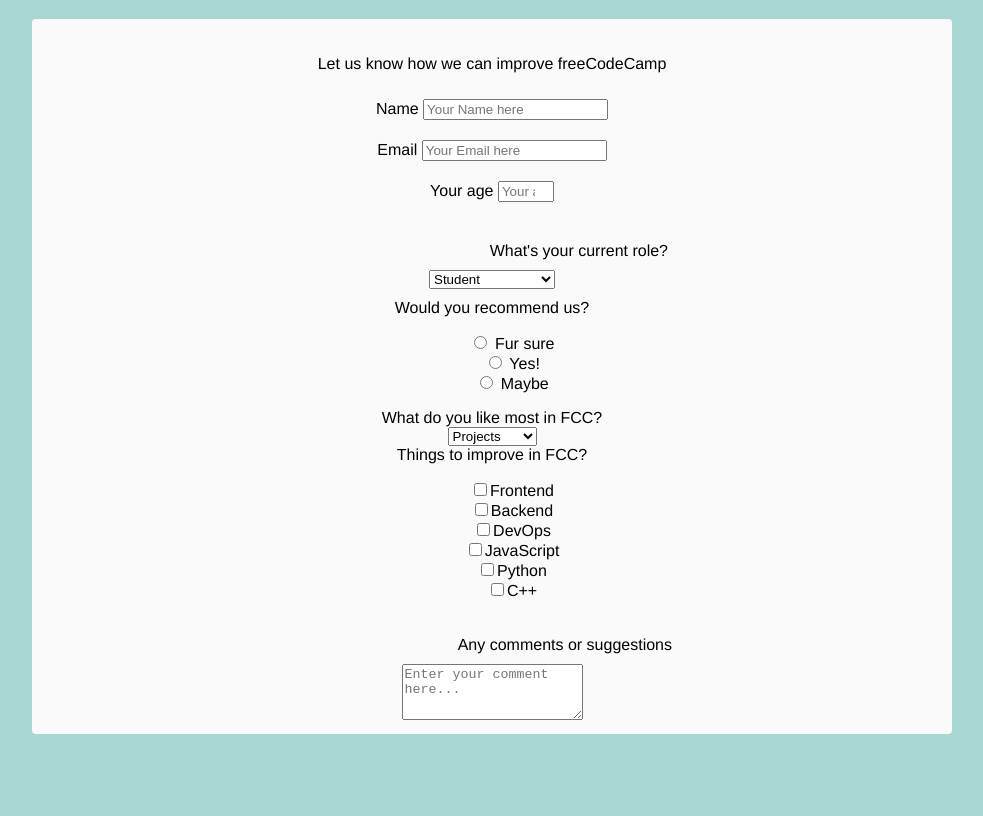
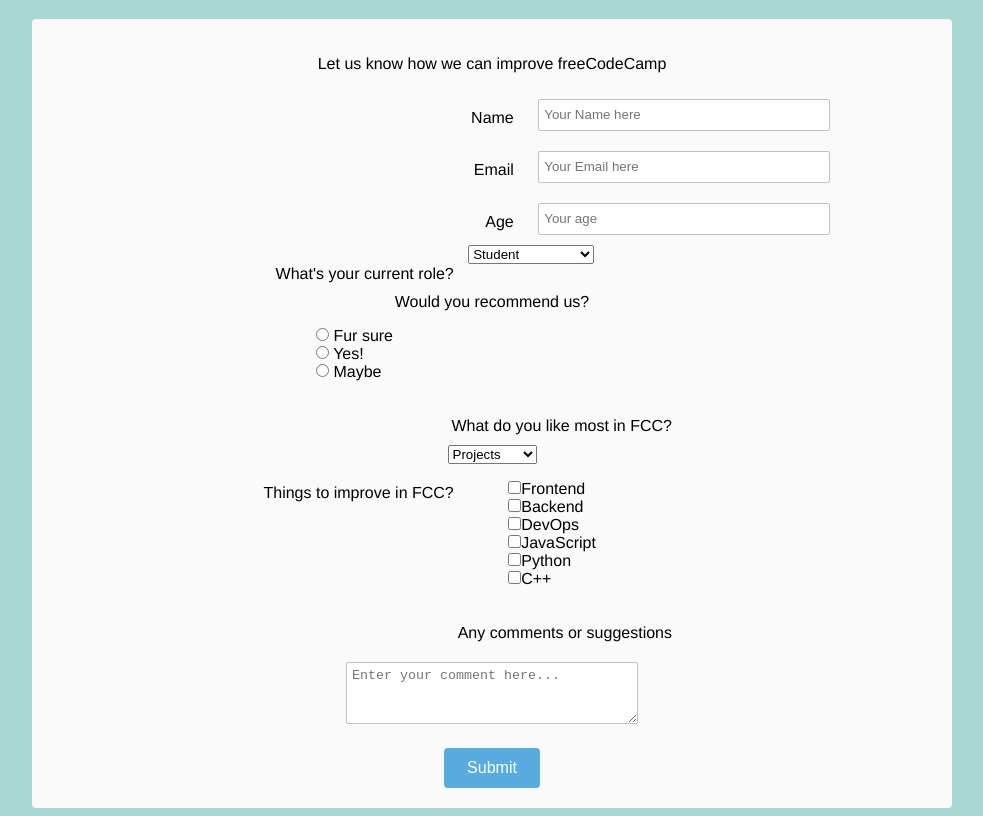
Before and after one commit to diyarfaraj/feeCodeCamp-Survey-form, a plain HTML site: page index.html in a window 1280 px wide. Shown: the part 61-877 px from the top of the page, without its empty margins (148-1131 px from the left). Before the commit the page ends 803 px from the top, so only its background shows below. Drawn offline with Linux system fonts and the light colour scheme.

Commit message:
finished project, not perfect

```diff
--- a/index.html
+++ b/index.html
@@ -15,16 +15,33 @@
       </p>
       <form action="" id="survey-form">
         <div class="rowTab">
+          <div class="labels">
             <label id="name-label"> Name </label>
-          <input type="text" id="name" placeholder="Your Name here" />
+          </div>
+          <input
+            class="input-field"
+            type="text"
+            id="name"
+            placeholder="Your Name here"
+          />
         </div>
         <div class="rowTab">
+          <div class="labels">
             <label id="email-label"> Email</label>
-          <input type="email" id="email" placeholder="Your Email here" />
+          </div>
+          <input
+            class="input-field"
+            type="email"
+            id="email"
+            placeholder="Your Email here"
+          />
         </div>
         <div class="rowTab">
-          <label id="number-label">Your age</label>
+          <div class="labels">
+            <label id="number-label">Age</label>
+          </div>
           <input
+            class="input-field"
             type="number"
             min="18"
             max="55"
@@ -48,19 +65,23 @@
             </select>
           </div>
         </div>
+        <div class="rowTab">
           <div>
             <label for="">Would you recommend us?</label>
           </div>
-        <div>
+          <div class="rightTab">
             <ul style="list-style: none">
-            <li class="radio"><input type="radio" name="" id="" /> Fur sure</li>
+              <li class="radio">
+                <input type="radio" name="" id="" /> Fur sure
+              </li>
               <li class="radio"><input type="radio" name="" id="" /> Yes!</li>
               <li class="radio"><input type="radio" name="" id="" /> Maybe</li>
             </ul>
           </div>
+        </div>
 
-        <div>
-          <div>
+        <div class="rowTab">
+          <div class="labels">
             <label for="">
               What do you like most in FCC?
             </label>
@@ -74,11 +95,11 @@
           </div>
         </div>
 
-        <div>
-          <div>
+        <div class="rowTab">
+          <div class="labels">
             <label for="">Things to improve in FCC?</label>
           </div>
-          <div>
+          <div class="rightTab">
             <ul style="list-style: none">
               <li>
                 <lable> <input type="checkbox" name="" id="" />Frontend </lable>
@@ -104,7 +125,7 @@
           </div>
         </div>
 
-        <div>
+        <div class="rowTab">
           <div class="labels">
             <label for="comments"> Any comments or suggestions</label>
           </div>
@@ -118,6 +139,8 @@
             ></textarea>
           </div>
         </div>
+
+        <button id="submit" type="submit">Submit</button>
       </form>
     </div>
   </body>
--- a/style.css
+++ b/style.css
@@ -60,7 +60,53 @@ form {
   margin-top: 10px;
 }
 
-.rowTab {
-  margin-top: 0em;
-  padding: 10px;
+#submit {
+  background-color: #59ace0;
+  border-radius: 4px;
+  color: white;
+  font-size: 1em;
+  height: 40px;
+  width: 96px;
+  margin: 10px;
+  border: 0px solid;
 }
+
+.rightTab {
+  display: inline-block;
+  text-align: left;
+  width: 48%;
+  vertical-align: middle;
+}
+
+.input-field {
+  height: 20px;
+  width: 280px;
+  padding: 5px;
+  margin: 10px;
+  border: 1px solid #c0c0c0;
+  border-radius: 2px;
+}
+
+input {
+  -webkit-writing-mode: horizontal-tb !important;
+  text-rendering: auto;
+  color: initial;
+  letter-spacing: normal;
+  word-spacing: normal;
+  text-transform: none;
+  text-indent: 0px;
+  text-shadow: none;
+  display: inline-block;
+  text-align: start;
+  -webkit-appearance: textfield;
+  background-color: white;
+  -webkit-rtl-ordering: logical;
+  cursor: text;
+  margin: 0em;
+  font: 400 13.3333px Arial;
+  padding: 1px 0px;
+  border-width: 2px;
+  border-style: inset;
+  border-color: initial;
+  border-image: initial;
+}
```
Lines whose indentation alone changed are shown as unchanged.
